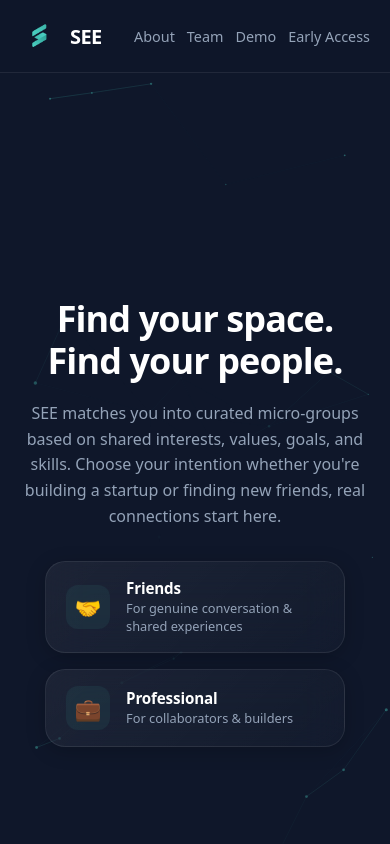
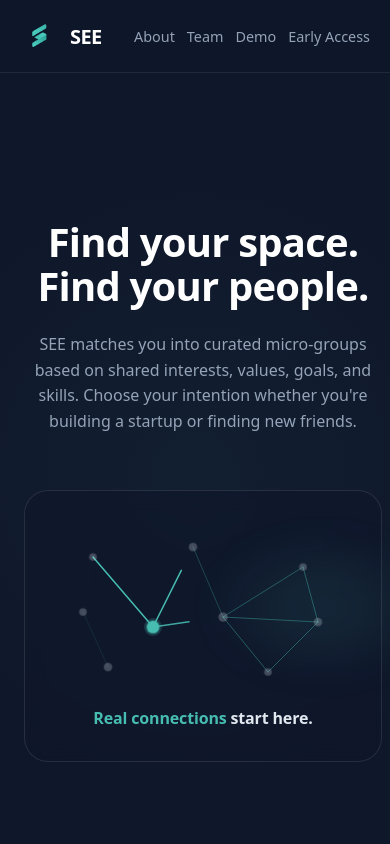
Before and after one commit to mealexandre/see-landing, a Next.js app in the folder see-landing/: page / in a window 390 px wide. Shown: the top 844 px of the page. Built offline with nearby package versions, Linux system fonts and the light colour scheme.

Commit message:
Updated Hero section with organic asymmetrical network animation

```diff
--- a/see-landing/components/Hero.tsx
+++ b/see-landing/components/Hero.tsx
@@ -1,315 +1,197 @@
 'use client';
 
-import { motion } from 'framer-motion';
-import { useEffect, useRef } from 'react';
-
-const container = {
-  hidden: {},
-  show: { transition: { staggerChildren: 0.12, delayChildren: 0.1 } },
-};
-
-const item = {
-  hidden: { opacity: 0, y: 24 },
-  show: { opacity: 1, y: 0, transition: { duration: 0.7, ease: [0.16, 1, 0.3, 1] as const } },
-};
-
-const PARTICLE_RGB = '71, 189, 178';
-
-type Particle = {
-  x: number;
-  y: number;
-  vx: number;
-  vy: number;
-  r: number;
-};
-
-function ParticleNetwork() {
-  const canvasRef = useRef<HTMLCanvasElement | null>(null);
-
-  useEffect(() => {
-    const canvas = canvasRef.current;
-    if (!canvas) return;
-
-    const ctx = canvas.getContext('2d');
-    if (!ctx) return;
-
-    const prefersReducedMotion = window.matchMedia('(prefers-reduced-motion: reduce)').matches;
-
-    let frameId = 0;
-    let width = 0;
-    let height = 0;
-    let particles: Particle[] = [];
-
-    const DPR = Math.min(window.devicePixelRatio || 1, 2);
-    const LINK_DISTANCE = 140;
-
-    const setSize = () => {
-      const rect = canvas.getBoundingClientRect();
-      width = rect.width;
-      height = rect.height;
-      canvas.width = width * DPR;
-      canvas.height = height * DPR;
-      ctx.setTransform(DPR, 0, 0, DPR, 0, 0);
-    };
-
-    const createParticles = () => {
-      const count = Math.min(70, Math.max(24, Math.round((width * height) / 18000)));
-      particles = Array.from({ length: count }, () => ({
-        x: Math.random() * width,
-        y: Math.random() * height,
-        vx: (Math.random() - 0.5) * 0.15,
-        vy: (Math.random() - 0.5) * 0.15,
-        r: Math.random() * 1.2 + 0.6,
-      }));
-    };
-
-    setSize();
-    createParticles();
-
-    const handleResize = () => {
-      setSize();
-      particles.forEach((p) => {
-        p.x = Math.min(p.x, width);
-        p.y = Math.min(p.y, height);
-      });
-    };
-    window.addEventListener('resize', handleResize);
-
-    const drawStaticFrame = () => {
-      ctx.clearRect(0, 0, width, height);
-      for (const p of particles) {
-        ctx.beginPath();
-        ctx.arc(p.x, p.y, p.r, 0, Math.PI * 2);
-        ctx.fillStyle = `rgba(${PARTICLE_RGB}, 0.4)`;
-        ctx.fill();
-      }
-    };
-
-    if (prefersReducedMotion) {
-      drawStaticFrame();
-      return () => window.removeEventListener('resize', handleResize);
-    }
-
-    const tick = () => {
-      ctx.clearRect(0, 0, width, height);
-
-      for (const p of particles) {
-        p.x += p.vx;
-        p.y += p.vy;
-
-        if (p.x <= 0 || p.x >= width) p.vx *= -1;
-        if (p.y <= 0 || p.y >= height) p.vy *= -1;
-
-        p.x = Math.max(0, Math.min(width, p.x));
-        p.y = Math.max(0, Math.min(height, p.y));
-
-        ctx.beginPath();
-        ctx.arc(p.x, p.y, p.r, 0, Math.PI * 2);
-        ctx.fillStyle = `rgba(${PARTICLE_RGB}, 0.45)`;
-        ctx.fill();
-      }
-
-      for (let i = 0; i < particles.length; i++) {
-        for (let j = i + 1; j < particles.length; j++) {
-          const a = particles[i];
-          const b = particles[j];
-          const dx = a.x - b.x;
-          const dy = a.y - b.y;
-          const dist = Math.sqrt(dx * dx + dy * dy);
-
-          if (dist < LINK_DISTANCE) {
-            const opacity = (1 - dist / LINK_DISTANCE) * 0.32;
-            ctx.beginPath();
-            ctx.moveTo(a.x, a.y);
-            ctx.lineTo(b.x, b.y);
-            ctx.strokeStyle = `rgba(${PARTICLE_RGB}, ${opacity})`;
-            ctx.lineWidth = 0.6;
-            ctx.stroke();
-          }
-        }
-      }
-
-      frameId = requestAnimationFrame(tick);
-    };
-
-    frameId = requestAnimationFrame(tick);
-
-    return () => {
-      cancelAnimationFrame(frameId);
-      window.removeEventListener('resize', handleResize);
-    };
-  }, []);
-
-  return (
-    <canvas
-      ref={canvasRef}
-      aria-hidden="true"
-      style={{
-        position: 'absolute',
-        inset: 0,
-        width: '100%',
-        height: '100%',
-        zIndex: 0,
-        pointerEvents: 'none',
-        WebkitMaskImage: 'radial-gradient(ellipse at center, transparent 10%, black 75%)',
-        maskImage: 'radial-gradient(ellipse at center, transparent 10%, black 75%)',
-      }}
-    />
-  );
-}
+import React from 'react';
 
 export default function Hero() {
   return (
     <section style={{
       position: 'relative',
-      minHeight: 'calc(100vh - 70px)',
+      minHeight: '80vh',
       display: 'flex',
+      flexDirection: 'column',
       alignItems: 'center',
       justifyContent: 'center',
+      backgroundColor: '#0f172a',
+      padding: '4rem 1.5rem',
       overflow: 'hidden',
-      backgroundColor: '#0f172a',
-      padding: '3rem 1rem'
+      textAlign: 'center'
     }}>
-      <ParticleNetwork />
+      {/* ანიმაციის სტილები (CSS) */}
+      <style>{`
+        .see-connect-box {
+          border: 1px solid rgba(255, 255, 255, 0.1);
+          transition: transform 0.35s ease, border-color 0.35s ease, box-shadow 0.35s ease;
+        }
+        .see-connect-box:hover {
+          transform: translateY(-3px);
+          border-color: rgba(71, 189, 178, 0.45);
+          box-shadow: 0 0 30px rgba(71, 189, 178, 0.18);
+        }
 
-      <motion.div
-        initial="hidden"
-        animate="show"
-        variants={container}
-        style={{
-          textAlign: 'center',
-          maxWidth: '850px',
-          margin: '0 auto',
-          zIndex: 1,
-          userSelect: 'none',
-          width: '100%'
-        }}
-      >
-        <motion.h1 variants={item} style={{
-          fontSize: 'clamp(2.25rem, 5vw, 3.5rem)',
-          fontWeight: 700,
-          color: '#ffffff',
-          marginBottom: '1.25rem',
-          letterSpacing: '-0.025em',
-          lineHeight: '1.15'
-        }}>
-          Find your space. <br /> Find your people.
-        </motion.h1>
+        @keyframes seeBgPulse {
+          0%, 100% { opacity: 0.3; transform: scale(0.9); }
+          50% { opacity: 0.6; transform: scale(1.05); }
+        }
 
-        <motion.p variants={item} style={{
-          color: '#94a3b8',
-          fontSize: 'clamp(1rem, 2vw, 1.25rem)',
-          marginBottom: '2rem',
-          maxWidth: '40rem',
-          margin: '0 auto 2rem auto',
-          lineHeight: '1.6',
-          padding: '0 0.5rem'
-        }}>
-          SEE matches you into curated micro-groups based on shared interests, values, goals, and skills. Choose your intention whether you're building a startup or finding new friends, real connections start here.
-        </motion.p>
+        /* ანიმაციის მანძილი გაიზარდა (stroke-dashoffset: 150), რადგან ქსელი უფრო განიერია */
+        @keyframes seeLineDraw {
+          0%   { stroke-dashoffset: 150; opacity: 0; }
+          10%  { opacity: 1; }
+          22%  { stroke-dashoffset: 0; opacity: 1; }
+          78%  { stroke-dashoffset: 0; opacity: 1; }
+          92%  { opacity: 0; }
+          100% { stroke-dashoffset: 150; opacity: 0; }
+        }
 
-        {/* Intention Buttons / UI Cards */}
-        <motion.div variants={item} style={{
-          display: 'flex',
-          flexDirection: 'row',
-          flexWrap: 'wrap',
-          gap: '1rem',
-          justifyContent: 'center',
-          alignItems: 'center'
-        }}>
-          <style>{`
-            .intention-card {
-              position: relative;
-              cursor: pointer;
-              transition: transform 0.35s cubic-bezier(0.16, 1, 0.3, 1),
-                          border-color 0.35s cubic-bezier(0.16, 1, 0.3, 1),
-                          box-shadow 0.35s cubic-bezier(0.16, 1, 0.3, 1),
-                          background 0.35s cubic-bezier(0.16, 1, 0.3, 1);
-              will-change: transform;
+        @keyframes seeNodePulse {
+          0%, 15%  { opacity: 0.25; transform: scale(0.85); }
+          25%, 75% { opacity: 1; transform: scale(1); }
+          90%, 100%{ opacity: 0.25; transform: scale(0.85); }
         }
-            .intention-card:hover {
-              transform: translateY(-4px) scale(1.02);
-              border-color: rgba(71, 189, 178, 0.55);
-              background: linear-gradient(135deg, rgba(71, 189, 178, 0.09), rgba(255, 255, 255, 0.035));
-              box-shadow: 0 12px 32px rgba(0, 0, 0, 0.35), 0 0 0 1px rgba(71, 189, 178, 0.12), 0 0 24px rgba(71, 189, 178, 0.12);
+        @keyframes seeCenterBreathe {
+          0%, 100% { transform: scale(1); }
+          50%      { transform: scale(1.12); }
         }
-            .intention-card:hover .intention-card-icon {
-              background: rgba(71, 189, 178, 0.18);
-              transform: scale(1.06);
+
+        .see-connect-box:hover .see-line {
+          animation-play-state: paused;
+          stroke-dashoffset: 0 !important;
+          opacity: 1 !important;
         }
-            .intention-card-icon {
-              transition: transform 0.35s cubic-bezier(0.16, 1, 0.3, 1), background 0.35s ease;
+        .see-connect-box:hover .see-node {
+          animation-play-state: paused;
+          opacity: 1 !important;
+          transform: scale(1) !important;
+          fill: #47bdb2 !important;
+        }
+
+        @media (prefers-reduced-motion: reduce) {
+          .see-line, .see-node, .see-center-node, .see-glow {
+            animation: none !important;
+            opacity: 1 !important;
+            stroke-dashoffset: 0 !important;
+          }
         }
       `}</style>
 
-          {/* Friends Card */}
-          <div className="intention-card" style={{
-            display: 'flex',
-            alignItems: 'center',
-            gap: '1rem',
-            padding: '1rem 1.25rem',
-            borderRadius: '20px',
-            background: 'linear-gradient(135deg, rgba(255, 255, 255, 0.06), rgba(255, 255, 255, 0.02))',
-            backdropFilter: 'blur(20px)',
-            border: '1px solid rgba(255, 255, 255, 0.08)',
-            boxShadow: '0 4px 20px rgba(0, 0, 0, 0.2)',
-            textAlign: 'left',
-            width: '300px',
-            maxWidth: '100%',
-            boxSizing: 'border-box'
+      {/* ფონის მსუბუქი ბადე */}
+      <div style={{
+        position: 'absolute',
+        top: 0, left: 0, right: 0, bottom: 0,
+        backgroundImage: 'radial-gradient(circle at center, rgba(71, 189, 178, 0.05) 0%, transparent 70%)',
+        zIndex: 0
+      }} />
+
+      <div style={{ position: 'relative', zIndex: 1, maxWidth: '800px', margin: '0 auto' }}>
+
+        {/* მთავარი სათაური */}
+        <h1 style={{
+          fontSize: 'clamp(2.5rem, 6vw, 4.5rem)',
+          fontWeight: 800,
+          color: '#ffffff',
+          lineHeight: 1.1,
+          letterSpacing: '-0.02em',
+          marginBottom: '1.5rem'
         }}>
-            <span className="intention-card-icon" style={{
-              display: 'flex',
+          Find your space.<br />
+          Find your people.
+        </h1>
+
+        {/* ქვესათაური */}
+        <p style={{
+          fontSize: 'clamp(1rem, 2vw, 1.25rem)',
+          color: '#94a3b8',
+          lineHeight: 1.6,
+          marginBottom: '3.5rem',
+          maxWidth: '700px',
+          margin: '0 auto 3.5rem'
+        }}>
+          SEE matches you into curated micro-groups based on shared interests,
+          values, goals, and skills. Choose your intention whether you're building a
+          startup or finding new friends.
+        </p>
+
+        {/* სრულად ასიმეტრიული და ორგანული ქსელის ბოქსი */}
+        <div
+          className="see-connect-box"
+          style={{
+            position: 'relative',
+            display: 'inline-flex',
+            flexDirection: 'column',
             alignItems: 'center',
             justifyContent: 'center',
-              flexShrink: 0,
-              width: '44px',
-              height: '44px',
-              borderRadius: '12px',
-              background: 'rgba(71, 189, 178, 0.08)',
-              fontSize: '1.35rem'
-            }}>🤝</span>
-            <div>
-              <div style={{ color: '#ffffff', fontWeight: 600, fontSize: '0.95rem', marginBottom: '0.15rem', letterSpacing: '-0.01em' }}>Friends</div>
-              <div style={{ color: '#94a3b8', fontSize: '0.8rem', lineHeight: '1.4' }}>For genuine conversation & shared experiences</div>
+            padding: '2.25rem 3rem 2rem',
+            backgroundColor: 'rgba(15, 23, 42, 0.6)',
+            backdropFilter: 'blur(10px)',
+            WebkitBackdropFilter: 'blur(10px)',
+            borderRadius: '24px',
+            cursor: 'default',
+          }}
+        >
+          {/* ambient glow: ახლა უფრო განიერია, რომ მთლიან ქსელს მოედოს */}
+          <div
+            className="see-glow"
+            style={{
+              position: 'absolute',
+              top: '15%',
+              left: '50%',
+              width: '240px',
+              height: '150px',
+              transform: 'translateX(-50%)',
+              background: 'radial-gradient(ellipse, rgba(71,189,178,0.25) 0%, transparent 70%)',
+              filter: 'blur(20px)',
+              animation: 'seeBgPulse 4s ease-in-out infinite',
+              pointerEvents: 'none',
+              zIndex: 0,
+            }}
+          />
+
+          {/* ასიმეტრიული SVG, სიგანე გაიზარდა 260-მდე რომ კუთხეები შეივსოს */}
+          <svg width="260" height="160" viewBox="0 0 260 160" style={{ position: 'relative', zIndex: 1, marginBottom: '1.25rem' }}>
+
+            {/* ხაზები შენი მთავარი წერტილიდან (რომელიც ახლა ასიმეტრიულად 80, 100 კოორდინატზეა) */}
+            <line className="see-line" x1="80" y1="100" x2="20" y2="30" stroke="#47bdb2" strokeWidth="1.5" strokeLinecap="round" strokeDasharray="150" style={{ animation: 'seeLineDraw 6s ease-in-out infinite', animationDelay: '0s' }} />
+            <line className="see-line" x1="80" y1="100" x2="120" y2="20" stroke="#47bdb2" strokeWidth="1.5" strokeLinecap="round" strokeDasharray="150" style={{ animation: 'seeLineDraw 6s ease-in-out infinite', animationDelay: '0.2s' }} />
+            <line className="see-line" x1="80" y1="100" x2="150" y2="90" stroke="#47bdb2" strokeWidth="1.5" strokeLinecap="round" strokeDasharray="150" style={{ animation: 'seeLineDraw 6s ease-in-out infinite', animationDelay: '0.35s' }} />
+            <line className="see-line" x1="80" y1="100" x2="35" y2="140" stroke="#47bdb2" strokeWidth="1.5" strokeLinecap="round" strokeDasharray="150" style={{ animation: 'seeLineDraw 6s ease-in-out infinite', animationDelay: '0.6s' }} />
+            <line className="see-line" x1="80" y1="100" x2="10" y2="85" stroke="#47bdb2" strokeWidth="1.5" strokeLinecap="round" strokeDasharray="150" style={{ animation: 'seeLineDraw 6s ease-in-out infinite', animationDelay: '0.8s' }} />
+
+            {/* შიდა კავშირები (თანამოაზრეები ერთმანეთს უკავშირდებიან მთელ სივრცეში) */}
+            <line className="see-line" x1="20" y1="30" x2="120" y2="20" stroke="rgba(71,189,178,0.4)" strokeWidth="1" strokeLinecap="round" strokeDasharray="150" style={{ animation: 'seeLineDraw 6s ease-in-out infinite', animationDelay: '1.2s' }} />
+            <line className="see-line" x1="20" y1="30" x2="10" y2="85" stroke="rgba(71,189,178,0.4)" strokeWidth="1" strokeLinecap="round" strokeDasharray="150" style={{ animation: 'seeLineDraw 6s ease-in-out infinite', animationDelay: '1.4s' }} />
+            <line className="see-line" x1="35" y1="140" x2="10" y2="85" stroke="rgba(71,189,178,0.4)" strokeWidth="1" strokeLinecap="round" strokeDasharray="150" style={{ animation: 'seeLineDraw 6s ease-in-out infinite', animationDelay: '1.6s' }} />
+
+            {/* მარჯვენა მხარეს გაშლილი კავშირები (რომ კუთხეები შეივსოს) */}
+            <line className="see-line" x1="120" y1="20" x2="150" y2="90" stroke="rgba(71,189,178,0.4)" strokeWidth="1" strokeLinecap="round" strokeDasharray="150" style={{ animation: 'seeLineDraw 6s ease-in-out infinite', animationDelay: '1.8s' }} />
+            <line className="see-line" x1="150" y1="90" x2="230" y2="40" stroke="rgba(71,189,178,0.4)" strokeWidth="1" strokeLinecap="round" strokeDasharray="150" style={{ animation: 'seeLineDraw 6s ease-in-out infinite', animationDelay: '2.0s' }} />
+            <line className="see-line" x1="150" y1="90" x2="245" y2="95" stroke="rgba(71,189,178,0.4)" strokeWidth="1" strokeLinecap="round" strokeDasharray="150" style={{ animation: 'seeLineDraw 6s ease-in-out infinite', animationDelay: '2.2s' }} />
+            <line className="see-line" x1="150" y1="90" x2="195" y2="145" stroke="rgba(71,189,178,0.4)" strokeWidth="1" strokeLinecap="round" strokeDasharray="150" style={{ animation: 'seeLineDraw 6s ease-in-out infinite', animationDelay: '2.4s' }} />
+            <line className="see-line" x1="230" y1="40" x2="245" y2="95" stroke="rgba(71,189,178,0.4)" strokeWidth="1" strokeLinecap="round" strokeDasharray="150" style={{ animation: 'seeLineDraw 6s ease-in-out infinite', animationDelay: '2.6s' }} />
+            <line className="see-line" x1="245" y1="95" x2="195" y2="145" stroke="rgba(71,189,178,0.4)" strokeWidth="1" strokeLinecap="round" strokeDasharray="150" style={{ animation: 'seeLineDraw 6s ease-in-out infinite', animationDelay: '2.8s' }} />
+
+            {/* გარე წერტილები განაწილებული სრულ სივრცეში */}
+            <circle className="see-node" cx="20" cy="30" r="4.5" fill="#e2e8f0" style={{ animation: 'seeNodePulse 6s ease-in-out infinite', animationDelay: '0s', transformOrigin: '20px 30px' }} />
+            <circle className="see-node" cx="120" cy="20" r="5" fill="#e2e8f0" style={{ animation: 'seeNodePulse 6s ease-in-out infinite', animationDelay: '0.2s', transformOrigin: '120px 20px' }} />
+            <circle className="see-node" cx="230" cy="40" r="4.5" fill="#e2e8f0" style={{ animation: 'seeNodePulse 6s ease-in-out infinite', animationDelay: '0.4s', transformOrigin: '230px 40px' }} />
+            <circle className="see-node" cx="245" cy="95" r="5" fill="#e2e8f0" style={{ animation: 'seeNodePulse 6s ease-in-out infinite', animationDelay: '0.6s', transformOrigin: '245px 95px' }} />
+            <circle className="see-node" cx="195" cy="145" r="4.5" fill="#e2e8f0" style={{ animation: 'seeNodePulse 6s ease-in-out infinite', animationDelay: '0.8s', transformOrigin: '195px 145px' }} />
+            <circle className="see-node" cx="35" cy="140" r="5" fill="#e2e8f0" style={{ animation: 'seeNodePulse 6s ease-in-out infinite', animationDelay: '1.0s', transformOrigin: '35px 140px' }} />
+            <circle className="see-node" cx="10" cy="85" r="4.5" fill="#e2e8f0" style={{ animation: 'seeNodePulse 6s ease-in-out infinite', animationDelay: '1.2s', transformOrigin: '10px 85px' }} />
+            <circle className="see-node" cx="150" cy="90" r="5.5" fill="#e2e8f0" style={{ animation: 'seeNodePulse 6s ease-in-out infinite', animationDelay: '0.35s', transformOrigin: '150px 90px' }} />
+
+            {/* შენი ცენტრალური წერტილი — ოდნავ მარცხნივ და ქვემოთ */}
+            <circle cx="80" cy="100" r="9" fill="rgba(71,189,178,0.2)" />
+            <circle className="see-center-node" cx="80" cy="100" r="6" fill="#47bdb2" style={{ animation: 'seeCenterBreathe 2.5s ease-in-out infinite', transformOrigin: '80px 100px' }} />
+          </svg>
+
+          {/* ტექსტი */}
+          <div style={{ position: 'relative', zIndex: 1, fontSize: 'clamp(1rem, 2vw, 1.2rem)', fontWeight: 600, letterSpacing: '-0.01em' }}>
+            <span style={{ color: '#47bdb2' }}>Real connections</span>
+            <span style={{ color: '#e2e8f0' }}> start here.</span>
           </div>
         </div>
 
-          {/* Professional Card */}
-          <div className="intention-card" style={{
-            display: 'flex',
-            alignItems: 'center',
-            gap: '1rem',
-            padding: '1rem 1.25rem',
-            borderRadius: '20px',
-            background: 'linear-gradient(135deg, rgba(255, 255, 255, 0.06), rgba(255, 255, 255, 0.02))',
-            backdropFilter: 'blur(20px)',
-            border: '1px solid rgba(255, 255, 255, 0.08)',
-            boxShadow: '0 4px 20px rgba(0, 0, 0, 0.2)',
-            textAlign: 'left',
-            width: '300px',
-            maxWidth: '100%',
-            boxSizing: 'border-box'
-          }}>
-            <span className="intention-card-icon" style={{
-              display: 'flex',
-              alignItems: 'center',
-              justifyContent: 'center',
-              flexShrink: 0,
-              width: '44px',
-              height: '44px',
-              borderRadius: '12px',
-              background: 'rgba(71, 189, 178, 0.08)',
-              fontSize: '1.35rem'
-            }}>💼</span>
-            <div>
-              <div style={{ color: '#ffffff', fontWeight: 600, fontSize: '0.95rem', marginBottom: '0.15rem', letterSpacing: '-0.01em' }}>Professional</div>
-              <div style={{ color: '#94a3b8', fontSize: '0.8rem', lineHeight: '1.4' }}>For collaborators & builders</div>
       </div>
-          </div>
-        </motion.div>
-
-      </motion.div>
     </section>
   );
 }
```
Lines whose indentation alone changed are shown as unchanged.
